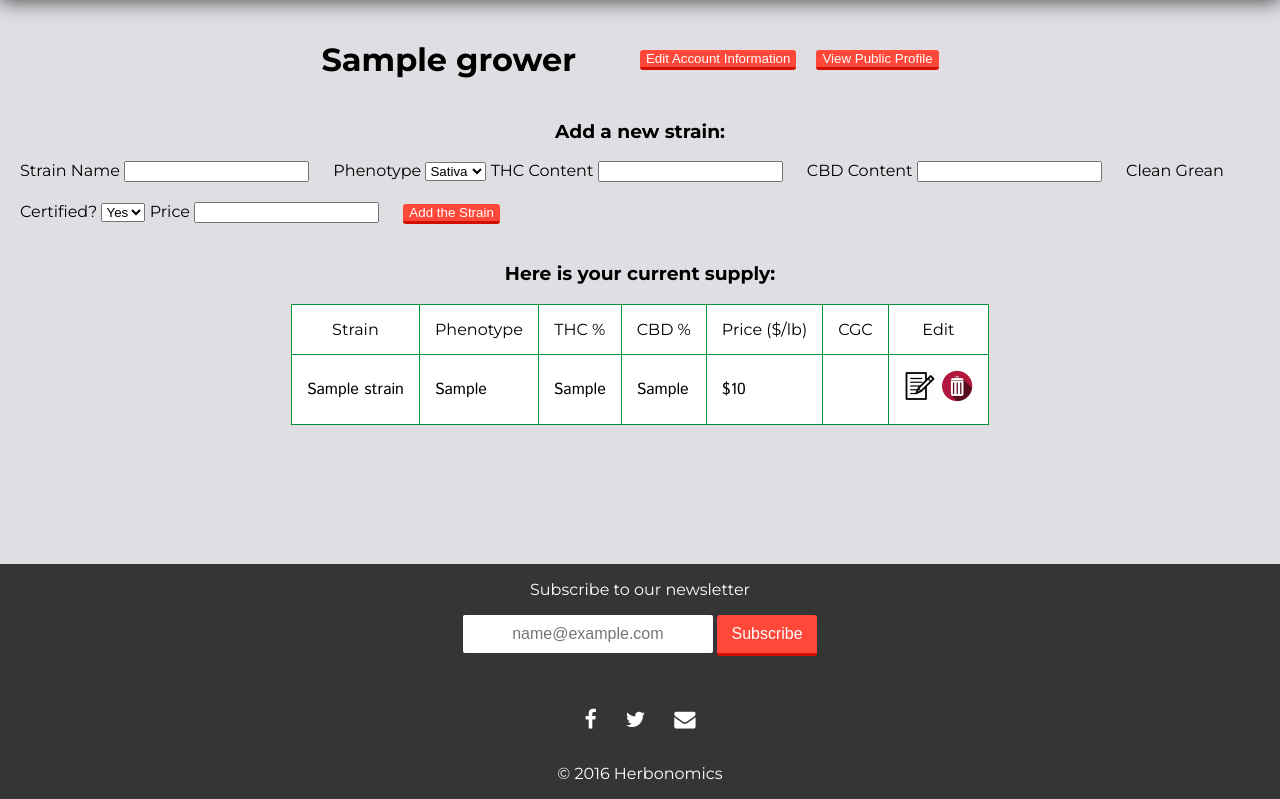
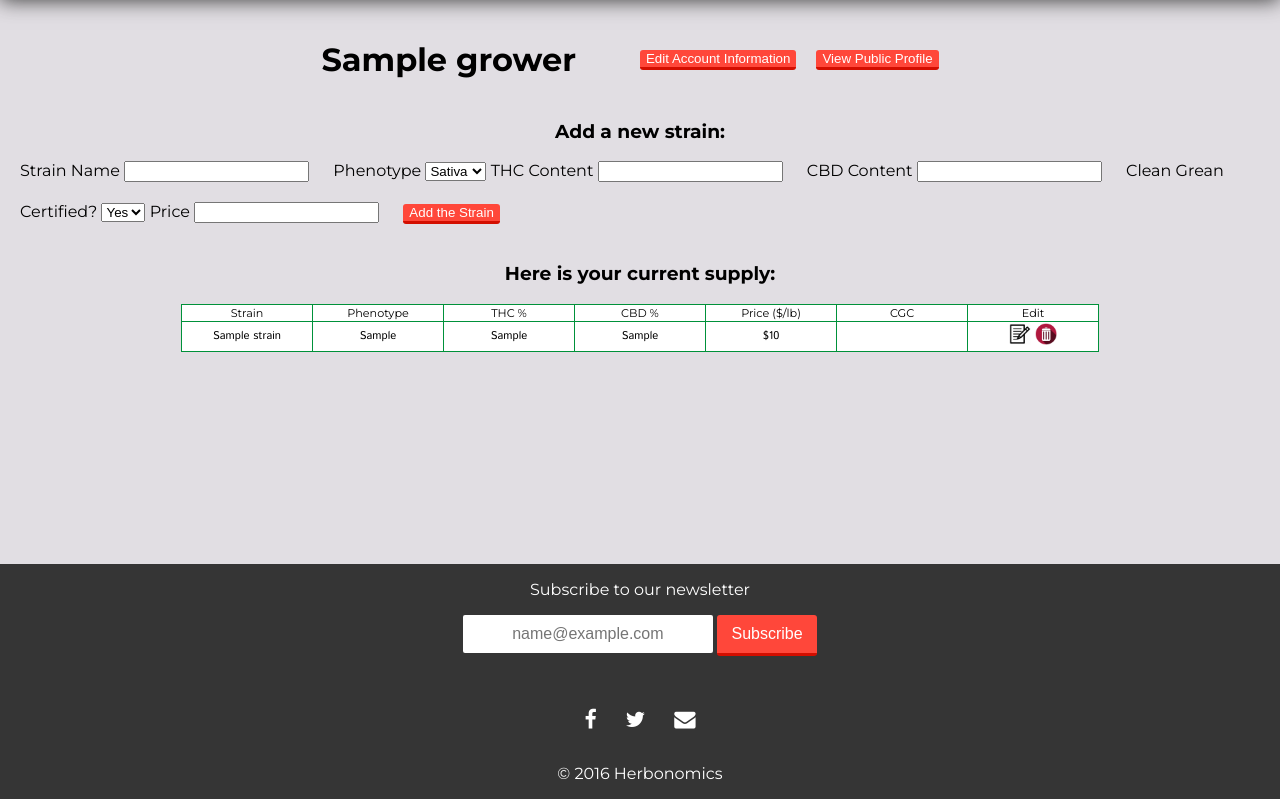
Before and after one commit to OskarRadon/Herbonomics, a PHP site: template Herbonomics_php/views/grower_account.html.twig in a window 1280 px wide. Shown: the part 81-880 px from the top of the page. Run offline with PHP 8.4, Linux system fonts and the light colour scheme; the template is opened without the code that fills it: most values are stand-ins (such as "Sample title", 1, 10 or a date in 2020); some libraries are stand-ins or nearby versions.

Commit message:
Styles table small enough for mobile

```diff
--- a/Herbonomics_php/views/grower_account.html.twig
+++ b/Herbonomics_php/views/grower_account.html.twig
@@ -23,6 +23,7 @@
 
       <div class="supply">
         <h3>Add a new strain:</h3>
+
         <form id="add-strain" action='/grower/add_strain' method='post'>
             <input id="growers_id" name="growers_id" type="hidden" value="{{ grower.getId }}">
 
@@ -55,7 +56,7 @@
          </form>
 
         <h3>Here is your current supply:</h3>
-        <table>
+          <table>
           <tr>
             <th>Strain</th>
             <th>Phenotype</th>
--- a/Herbonomics_php/web/css/profile.css
+++ b/Herbonomics_php/web/css/profile.css
@@ -27,7 +27,8 @@ body {
   flex-direction: column;
   min-height: 100vh;
   margin: 80px 0 0;
-  background: #E1DEE3; }
+  background: #E1DEE3;
+  min-height: 100%; }
 
 header {
   display: flex;
@@ -183,6 +184,14 @@ main {
   display: flex;
   flex-direction: column; }
 
+table th {
+  font-size: 0.7em;
+  text-align: center; }
+table td {
+  font-size: 0.7em;
+  text-align: center;
+  width: 10vw; }
+
 body {
   font-family: 'Montserrat', serif;
   font-weight: 400;
@@ -203,11 +212,9 @@ table {
     font-family: 'Montserrat', serif;
     font-weight: 400;
     font-style: normal;
-    border: 1px solid #00913a;
-    padding: 15px; }
+    border: 1px solid #00913a; }
   table td {
-    border: 1px solid #00913a;
-    padding: 15px; }
+    border: 1px solid #00913a; }
 
 .account {
   display: flex;
--- a/Herbonomics_php/web/scss/layout/_global.scss
+++ b/Herbonomics_php/web/scss/layout/_global.scss
@@ -7,7 +7,7 @@ body {
   min-height: 100vh;
   margin: 80px 0 0;
   background: $color-background;
-  // min-height: 100%;
+  min-height: 100%;
 }
 
 header {
@@ -178,3 +178,23 @@ main {
   display: flex;
   flex-direction: column;
 }
+
+
+// TABLE STYLING
+
+table {
+  th {
+    font-size: 0.7em;
+    text-align: center;
+
+  }
+  td {
+    font-size: 0.7em;
+    text-align: center;
+    width: 10vw;
+
+    img {
+
+    }
+  }
+}
--- a/Herbonomics_php/web/scss/profile.scss
+++ b/Herbonomics_php/web/scss/profile.scss
@@ -19,14 +19,15 @@ table {
   th {
     @include Montserrat;
     border: 1px solid darken($color-green, 2%);
-    padding: 15px;
+    // padding: 15px;
   }
   td {
     border: 1px solid darken($color-green, 2%);
-    padding: 15px;
+    // padding: 15px;
   }
   @include Istok;
 }
+
 
 #add-strain {
   // width: 500px;
```
Also changed, not shown: Herbonomics_php/web/css/main.css (+10 -1 lines), Herbonomics_php/web/css/sign-up.css (+10 -1 lines).
